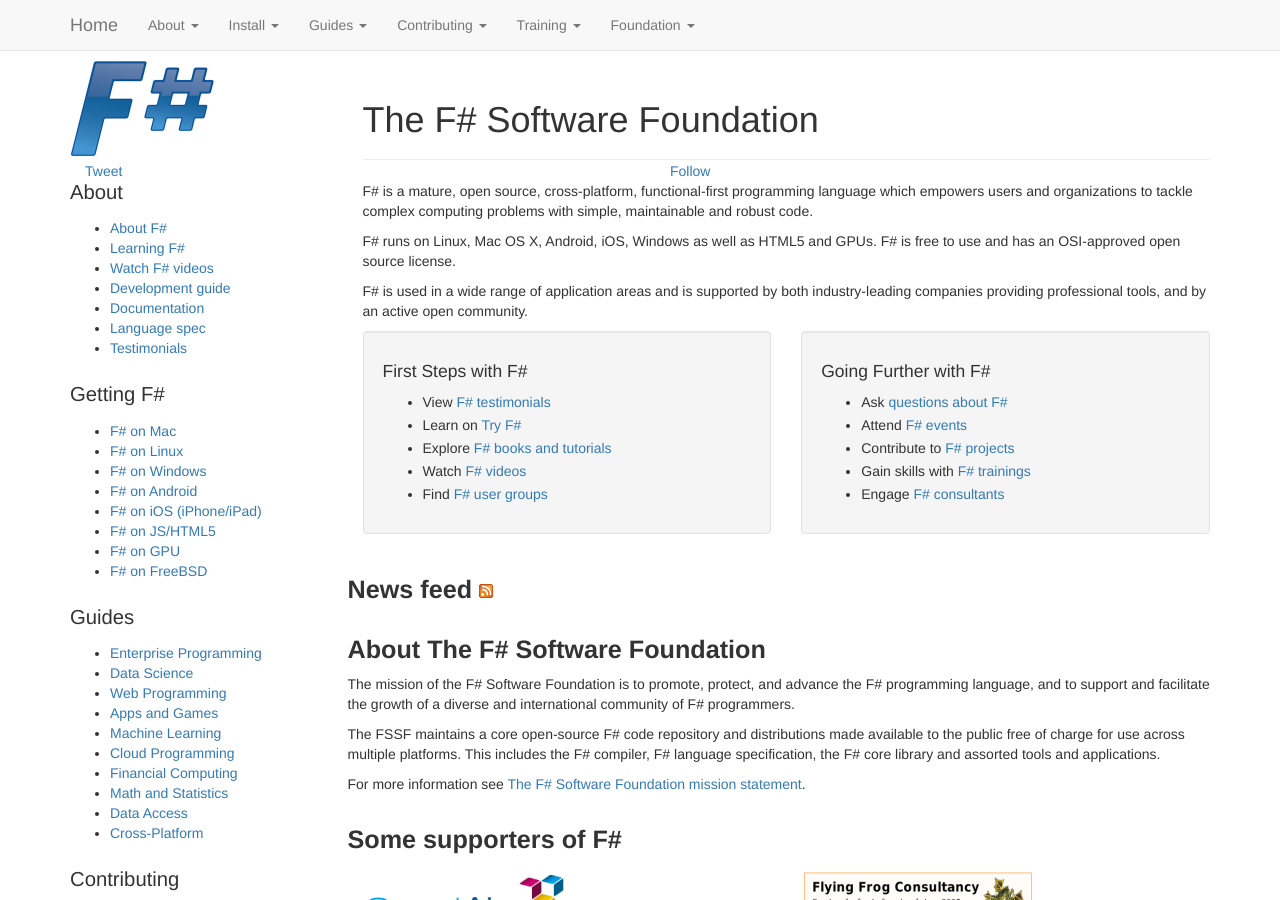
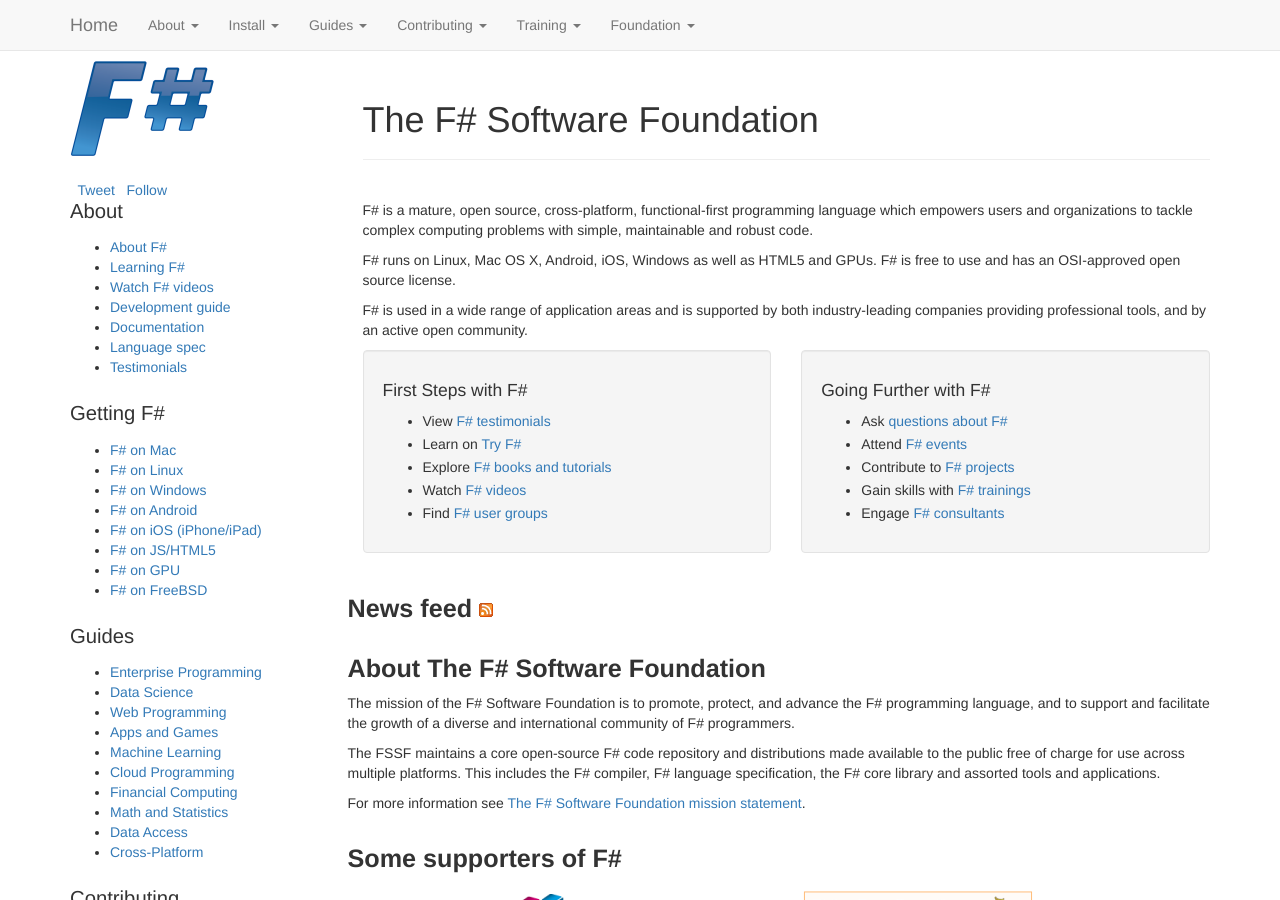
Before and after one commit to fsharp/fsharp.org, a Jekyll site: the page built from index.html, in a window 1280 px wide and 900 px high. Built offline with Jekyll 4.4.1, drawn with Linux system fonts in a browser that asks for light colours; nearby versions of some CDN libraries; some web fonts are replaced; comment, search, counter and statistics services are not loaded.

Commit message:
Update default.html

```diff
--- a/_layouts/default.html
+++ b/_layouts/default.html
@@ -144,21 +144,12 @@
         <div class="row">
             <div class="col-sm-3">
                 <a href="/"><img src="/img/logo.png" id="logo" alt="F# logo" class="img-responsive" /></a>
-                <div class="container">
-                   <div class="row">
-                     <div class="col-sm-12">
-                        <div class="fb-like" data-href="https://developers.facebook.com/docs/plugins/" data-layout="button" data-action="like" data-show-faces="false" data-share="true"></div>
-                     </div>
-                   </div>
-                   <div class="row">
-                     <div class="col-sm-6">
+                <br />
+                        <div class="fb-like" data-href="https://developers.facebook.com/docs/plugins/" data-layout="button" data-action="like" data-show-faces="false"></div>
+                    &nbsp;
                       <a href="https://twitter.com/share" class="twitter-share-button" data-count="none" data-via="fsharporg" data-related="fsharporg" data-hashtags="fsharp">Tweet</a>
-                     </div>
-                     <div class="col-sm-6">
+                    &nbsp;
                        <a href="https://twitter.com/fsharporg" class="twitter-follow-button" data-show-count="false" data-show-screen-name="false">Follow</a>
-                     </div>
-                   </div>
-                </div>
             </div>
             <div class="col-sm-9">
                 <div class="page-header">
```
